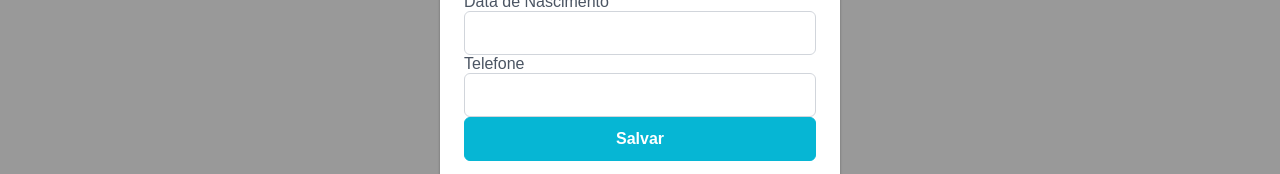
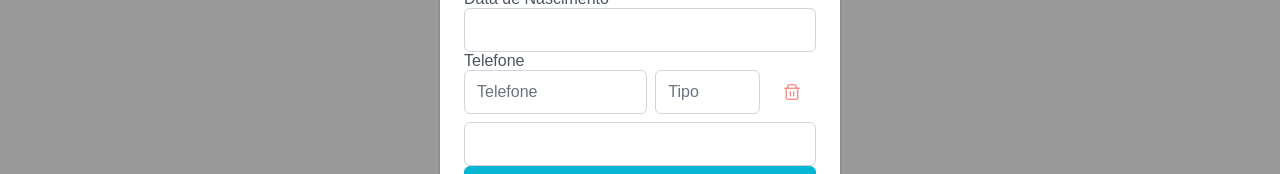
Before and after one commit to mathrews/dbwork-frontend, a React (Vite) app: page / in a window 1280 px wide. Both pictures are taken after a click on the button "Adicionar". Shown: the part 564-738 px from the top of the page. Built offline with nearby package versions, Linux system fonts and the light colour scheme; no server answers; a web font is replaced by a local one.

Commit message:
wip telefones

```diff
--- a/src/pages/ClientTablePage.tsx
+++ b/src/pages/ClientTablePage.tsx
@@ -2,7 +2,7 @@ import { useState, useEffect } from "react";
 import { DataTable } from "primereact/datatable";
 import { Column } from "primereact/column";
 import { Button } from "primereact/button";
-import type { Client, ClientCreate } from "../types/Client";
+import type { Telefone, Client, ClientCreate } from "../types/Client";
 import {
   getClients,
   deleteClient,
@@ -27,7 +27,7 @@ const ClientTablePage = () => {
     cidade: "",
     estado: "",
     data_nascimento: "",
-    telefones: ["", ""],
+    telefones: [{telefone: "", tipo: ""}],
     ativo: true,
   });
 
@@ -71,8 +71,10 @@ const ClientTablePage = () => {
           ...prev,
           {
             ...novoCliente,
-            id: Date.now(), // ID temporário
-            data_cadastro: new Date().toISOString(),
+            id: (prev.length == 0) ? 0 :
+              clients.reduce((prev, current) =>
+                             (prev && prev.id > current.id)
+                               ? prev : current).id + 1, // encontra o maior id até agora e incrementa
                                ativo: true,
           },
         ]);
@@ -88,7 +90,7 @@ const ClientTablePage = () => {
         cidade: "",
         estado: "",
         data_nascimento: "",
-        telefones: ["", ""],
+        telefones: [{telefone: "", tipo: ""}],
       });
 
       setEditCliente(null); // Limpa edição após salvar
@@ -117,6 +119,34 @@ const ClientTablePage = () => {
   );
 
   const clienteForm = editCliente || novoCliente;
+
+  // HANDLING DE TELEFONES
+  function updateTelefones(telefones: Telefone[]) {
+    if (editCliente) {
+      setEditCliente({ ...editCliente, telefones });
+    } else {
+      setNovoCliente({ ...novoCliente, telefones });
+    }
+  }
+
+  function handleTelefoneChange(idx: number, field: "telefone" | "tipo", value: string) {
+    const novos = [...clienteForm.telefones];
+    novos[idx] = { ...novos[idx], [field]: value };
+    updateTelefones(novos);
+  }
+
+  function addTelefone() {
+    updateTelefones([
+      ...clienteForm.telefones,
+      { telefone: "", tipo: "" }
+    ])
+  }
+
+  function removeTelefone(idx: number) {
+    const novos = clienteForm.telefones.filter((_, i) => i !== idx);
+    updateTelefones((novos.length > 0) ? novos : [{telefone: "", tipo: ""}]);
+  }
+
 
   return (
     <>
@@ -151,7 +181,7 @@ const ClientTablePage = () => {
         cidade: "",
         estado: "",
         data_nascimento: "",
-              telefones: ["", ""],
+        telefones: [{telefone: "", tipo: ""}],
       });
 
       setEditCliente(null);
@@ -255,18 +285,63 @@ const ClientTablePage = () => {
     />
 
     <label>Telefone</label>
+    {clienteForm.telefones.map((tel, idx) => (
+      <div
+      key={idx}
+      style={{
+        display: "flex",
+        gap: "0.5rem",
+        alignItems: "center",
+        marginBottom: "0.5rem",
+      }}
+      >
       <InputText
-            value={clienteForm.telefones[0]}
+      placeholder="Telefone"
+      value={tel.telefone}
+      onChange={(e) => handleTelefoneChange(idx, "telefone", e.target.value)}
+      onKeyDown={(e) => {
+        if (e.key === "Enter") {
+          e.preventDefault();
+          addTelefone();
+        }
+      }}
+      style={{ flex: 2 }}
+      />
+
+      <InputText
+      placeholder="Tipo"
+      value={tel.tipo}
+      onChange={(e) => handleTelefoneChange(idx, "tipo", e.target.value)}
+      onKeyDown={(e) => {
+        if (e.key === "Enter") {
+          e.preventDefault();
+          addTelefone();
+        }
+      }}
+      style={{ flex: 1 }}
+      />
+
+      <Button
+      icon="pi pi-trash"
+      className="p-button-text p-button-danger"
+      onClick={() => removeTelefone(idx)}
+      disabled={clienteForm.telefones.length === 1}
+      />
+      </div>
+    ))}
+
+    <InputText
+    value={clienteForm.telefones[0].telefone}
     onChange={(e) => {
       if (editCliente) {
         setEditCliente({
           ...editCliente,
-                  telefones: [e.target.value, ""],
+          telefones: [{telefone: e.target.value, tipo: ""}],
         });
       } else {
         setNovoCliente({
           ...novoCliente,
-                  telefones: [e.target.value, ""],
+          telefones: [{telefone: e.target.value, tipo: ""}],
         });
       }
     }}
```
Also changed, not shown: src/types/Client.ts (+7 -2 lines). Lines whose indentation alone changed are shown as unchanged.
